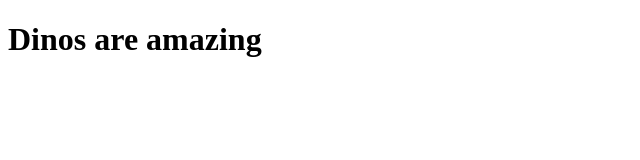
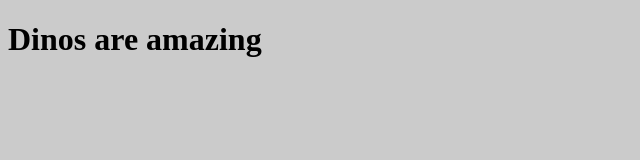
Before and after one commit to AlissaDicaire/intro-to-github, a plain HTML site: page index.html in a window 1280 px wide. Shown: the whole page, without its empty margins (0-640 px from the left). Drawn offline with Linux system fonts and the light colour scheme.

Commit message:
Added some simple CSS

```diff
--- /dev/null
+++ b/general.css
@@ -0,0 +1,7 @@
+@charset "UTF-8";
+/* CSS Document */
+
+html{
+	background-color: #CBCBCB;
+	font: Cambria, "Hoefler Text", "Liberation Serif", Times, "Times New Roman", serif;
+}
--- a/index.html
+++ b/index.html
@@ -3,6 +3,8 @@
 <head>
 <meta charset="UTF-8">
 <title>Dinosaurs</title>
+<link href="general.css" rel="stylesheet">
+
 </head>
 
 <body>
```
